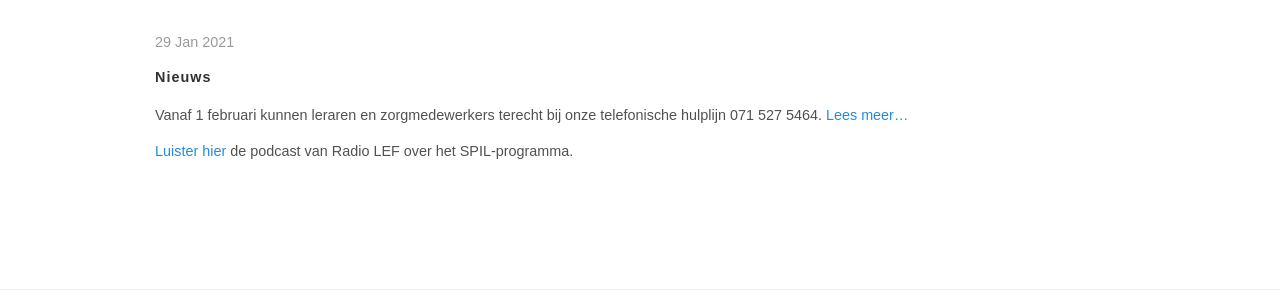
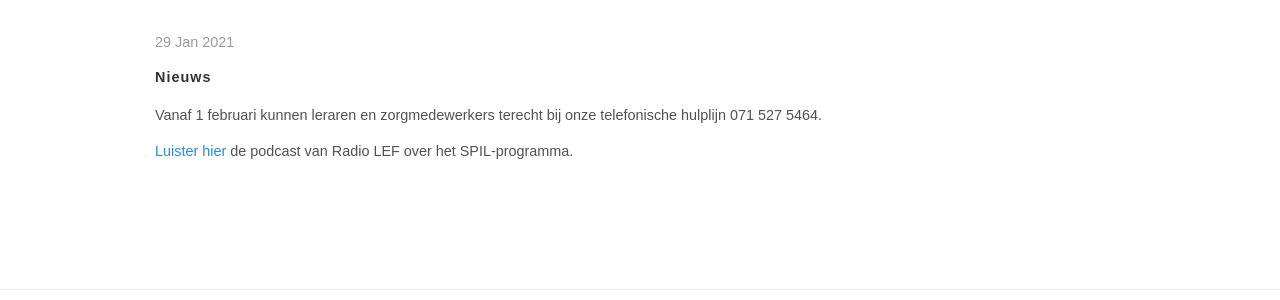
Before and after one commit to kasleiden/kasleiden.gitlab.io, a Jekyll site: the page built from _news/1-spil.md, in a window 1280 px wide and 1211 px high. Shown: the part 701-1001 px from the top of the window. Built offline with Jekyll 4.4.1, drawn with Linux system fonts in a browser that asks for light colours.

Commit message:
Update 1-spil.md

```diff
--- a/_news/1-spil.md
+++ b/_news/1-spil.md
@@ -8,6 +8,6 @@ category: news
 image: /img/spil4.jpg
 ---
 #### Nieuws
-Vanaf 1 februari kunnen leraren en zorgmedewerkers terecht bij onze telefonische hulplijn 071 527 5464. [Lees meer...](https://github.com/kasleiden/kasleiden.gitlab.io/blob/master/_projects/1-spil.md#hulplijn)
+Vanaf 1 februari kunnen leraren en zorgmedewerkers terecht bij onze telefonische hulplijn 071 527 5464.
 
 [Luister hier](https://open.spotify.com/episode/1woeQZApsmgxbpQtfEQPGZ?si=iIYTHGOHTlGYJw-TEfYx5w) de podcast van Radio LEF over het SPIL-programma.
```
